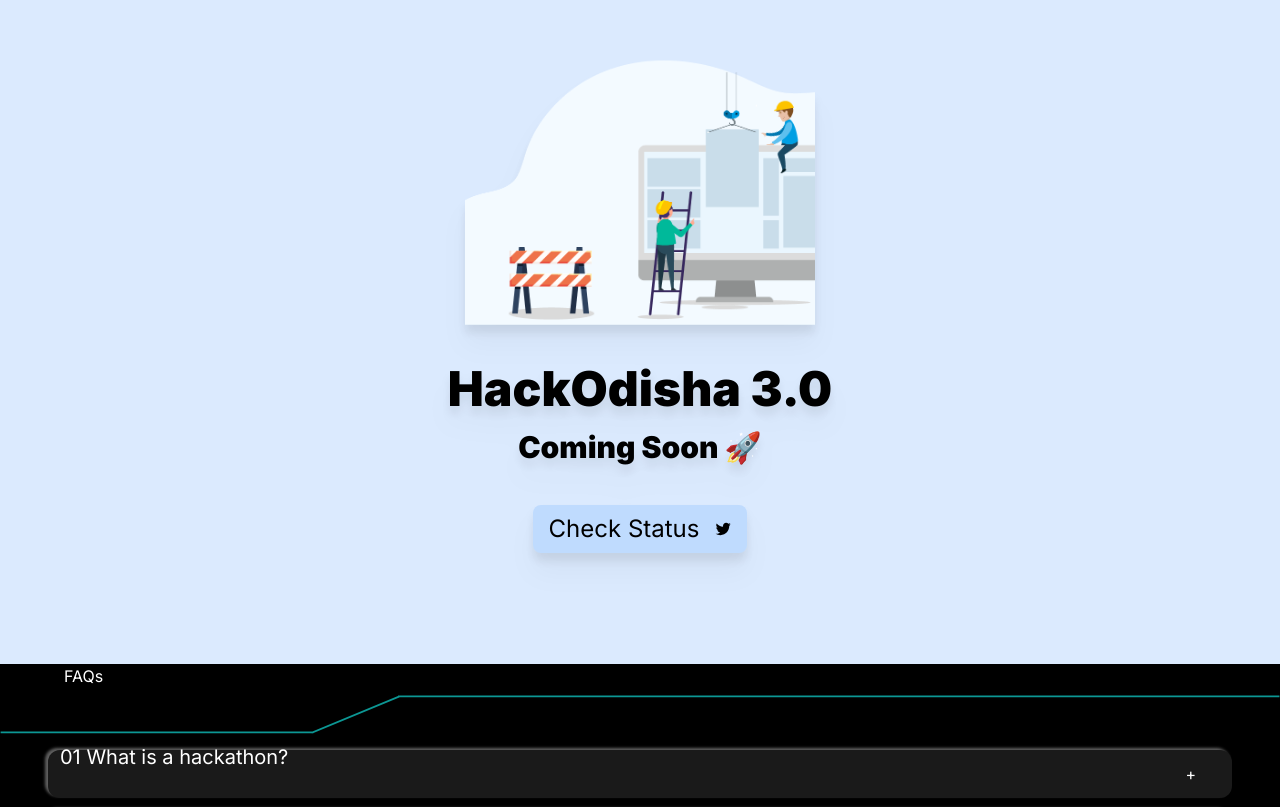
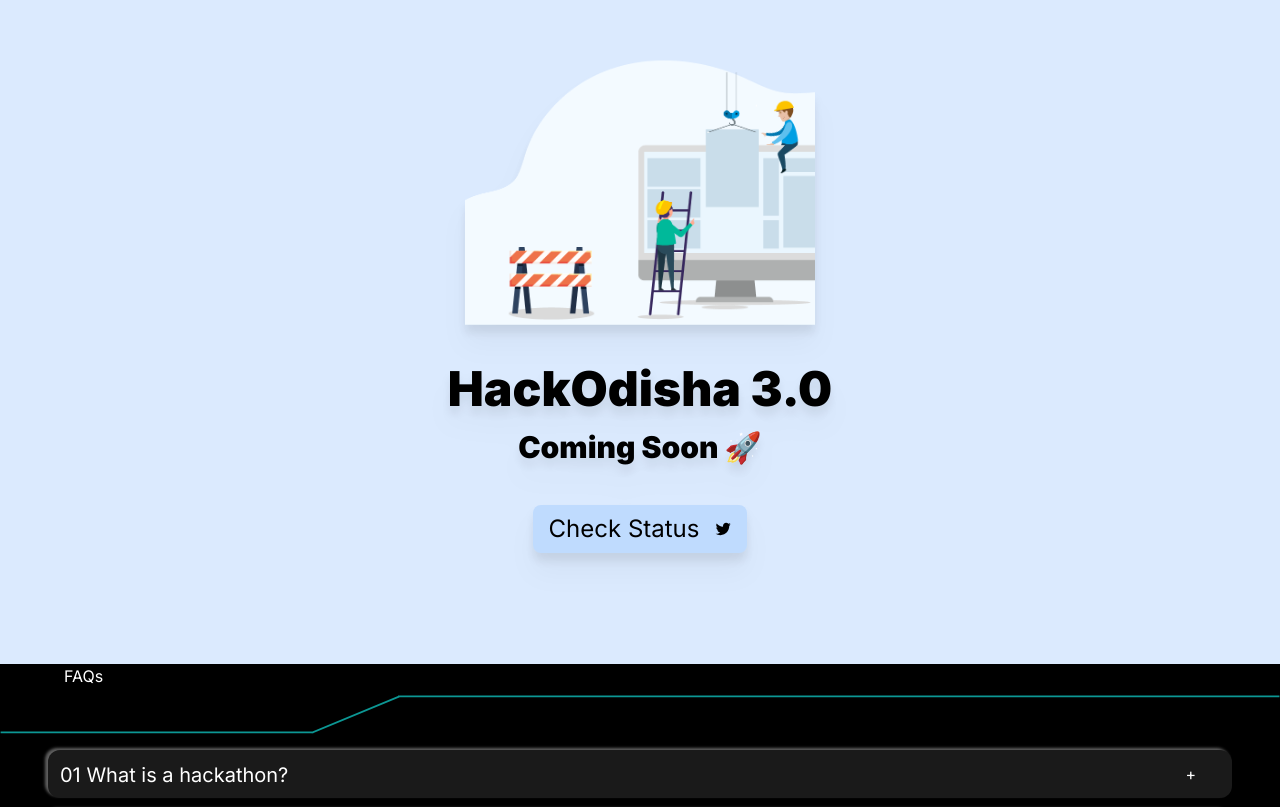
Before and after one commit to Hackodisha/Hackodisha2023, a Next.js app: page / in a window 1280 px wide. Shown: the part 136-943 px from the top of the page. Built offline with nearby package versions, Linux system fonts and the light colour scheme; a web font is replaced by a local one.

Commit message:
Faq title fixed

```diff
--- a/src/app/FAQs/Accordion.js
+++ b/src/app/FAQs/Accordion.js
@@ -26,7 +26,7 @@
             <div key={i} className="item item-center ml-12 mr-12 mt-3  mb-3  bg-white/[0.1] shadow-[-3px_-2px_3px_0px_rgba(248,248,248,0.39)] rounded-[12px] ">
 
               <div className="title pl-[0.75rem]  gap-5 isolate w-1488 h-12 max-[326px]:h-14 mr-6  bg-transparent shadow-[-3px_-2px_3px_0px_rgba(248,248,248,0)] rounded-[12px]   max-[512px]:pt-[8px] max-[512px]:mr-[6px] max-[512px]:pl-[10px]  max-[720px]:mr-[8px] flex justify-between flex-row pr-3 cursor-pointer"  onClick={() => toggle(i)}>
-                <h3 className="faq h-5 font-ele font-normal text-xl leading-[15px] max-[512px]:leading-2 max-[512px]:text-[15px] max-[720px]:text-[18px] ">
+                <h3 className="faq h-5 font-ele font-normal text-xl leading-[50px] max-[512px]:leading-2 max-[512px]:text-[15px] max-[720px]:text-[18px] ">
                   {"0" + item.id + " " + item.faq}
                 </h3>
                 <span
```
